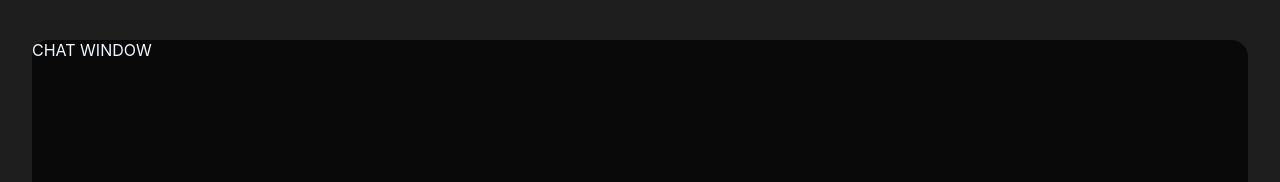
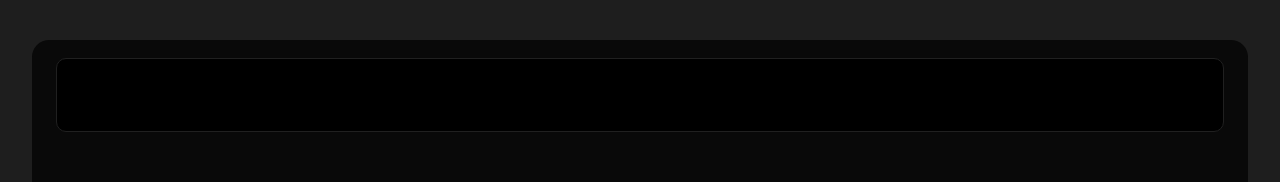
Before and after one commit to Hsu-hsuuuu/project-chat, a React (Create React App) app: page / in a window 1280 px wide. Shown: the top 182 px of the page. Built offline with nearby package versions, Linux system fonts and the light colour scheme.

Commit message:
added styles for ChatHeader

```diff
--- a/src/Chat.module.scss
+++ b/src/Chat.module.scss
@@ -11,6 +11,8 @@
     .chat_window {
         width: 95vw;
         height: 90vh;
+        display: flex;
+        justify-content: center;
 
         border-radius: 17px;
         background-color: #090909;
--- a/src/Chat.tsx
+++ b/src/Chat.tsx
@@ -1,11 +1,12 @@
 import React, { FC, useState } from 'react';
+import ChatHeader from './components/ChatHeader/ChatHeader';
 import styles from './Chat.module.scss';
 
 const Chat: FC = () => {
   return (
     <div className={ styles.chat }>
       <div className={ styles.chat_window }>
-        CHAT WINDOW
+        <ChatHeader />
       </div>
     </div>
   );
--- /dev/null
+++ b/src/components/ChatHeader/ChatHeader.module.scss
@@ -0,0 +1,9 @@
+.chat_header {
+    height: 9vh;
+    width: 100%;
+    margin: 1.5% 2% 0 2%;
+
+    border-radius: 10px;
+    border: 1px solid #202020;
+    background-color: #000000;
+}
--- a/src/components/ChatHeader/ChatHeader.tsx
+++ b/src/components/ChatHeader/ChatHeader.tsx
@@ -1,11 +1,12 @@
 import React, { FC } from 'react';
+import styles from './ChatHeader.module.scss';
 
 const ChatHeader: FC = () => {
     return (
-      <div>
+      <div className={ styles.chat_header }>
 
       </div>
     );
   }
 
-  export default ChatHeader;
+export default ChatHeader;
```
